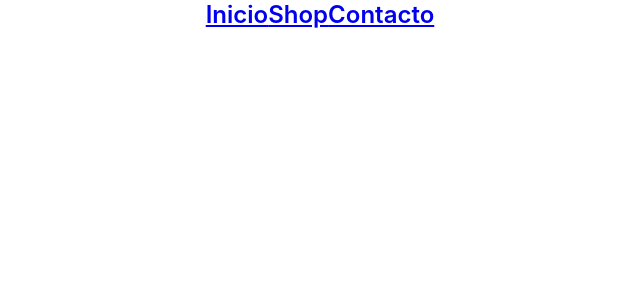
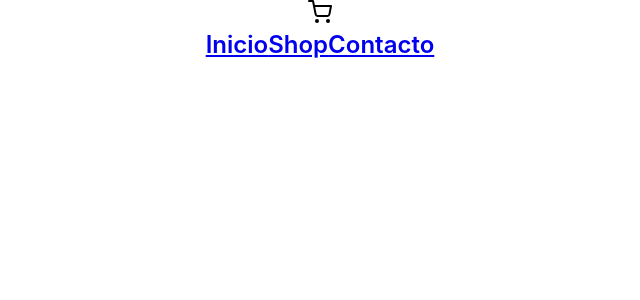
Before and after one commit to gastongorosito/Reactjs, a React (Create React App) app: page / in a window 1280 px wide. Shown: the top 300 px of the page, without its empty margins (320-960 px from the left). Built offline with nearby package versions, Linux system fonts and the light colour scheme.

Commit message:
Cartwidget fin

```diff
--- a/src/components/CartWidget/CartWidget.js
+++ b/src/components/CartWidget/CartWidget.js
@@ -2,9 +2,8 @@
 import {FiShoppingCart} from "react-icons/fi";
 const CartWidget = ({}) => {
 
-    return <CartWidget/>; (
+    return (
         <div className="cart-icon">
-
           <FiShoppingCart />
         </div>
     )
--- a/src/components/Navbar/index.js
+++ b/src/components/Navbar/index.js
@@ -1,10 +1,11 @@
 import "./index.css";
-import Cartwidget from "../CartWidget/CartWidget";
+import CartWidget from "../CartWidget/CartWidget"
 
 
 const Navbar = () => {
   return  <div className="Navbar">
     <nav>
+    <CartWidget/>
         <a class="dropdown-item" href="#">Inicio</a>
         <a class="dropdown-item" href="#">Shop</a>
       <a class="dropdown-item" href="#">Contacto</a>
```
